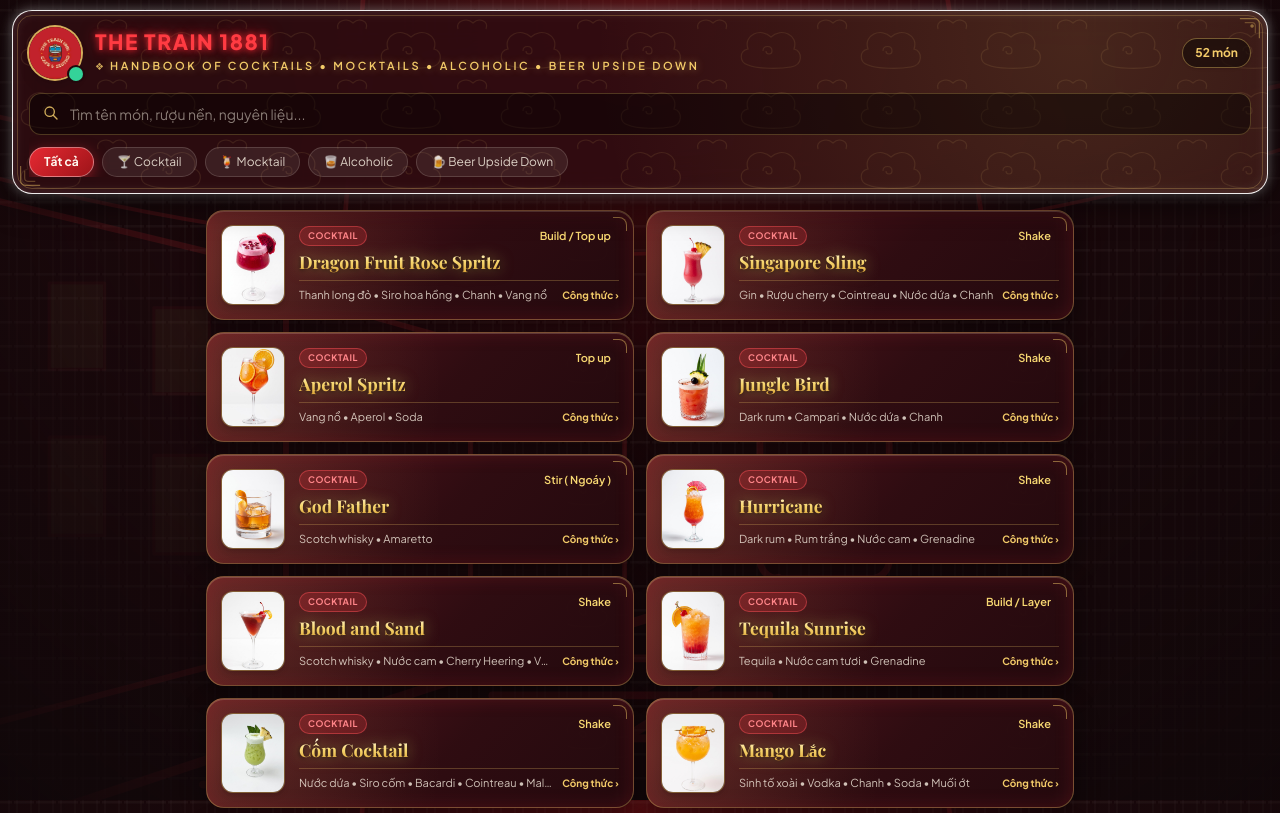
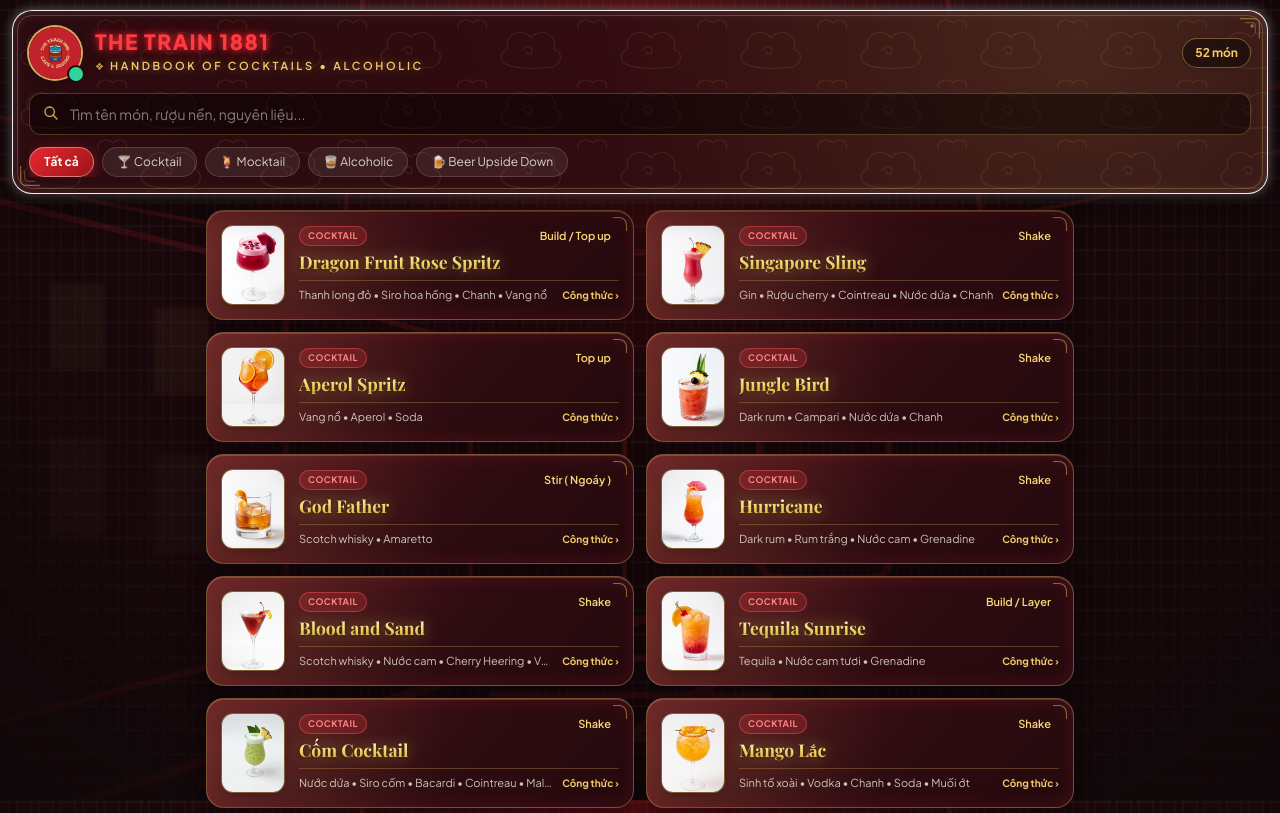
Before and after one commit to minh290707/congthuc1881.github.io, a plain HTML site: page index.html in a window 1280 px wide. Shown: the top 813 px of the page. Drawn offline with nearby package versions, Linux system fonts and the light colour scheme.

Commit message:
Update index.html

```diff
--- a/index.html
+++ b/index.html
@@ -294,7 +294,7 @@
           <div class="flex items-center gap-1.5 mt-1.5">
             <span class="text-[10px] text-[#F3CB69]/80">❖</span>
             <p class="text-[11px] text-[#F3CB69] font-semibold uppercase tracking-[0.24em]" style="text-shadow: 0 0 8px rgba(243, 203, 105, 0.45);">
-              HANDBOOK OF COCKTAILS • MOCKTAILS • ALCOHOLIC • BEER UPSIDE DOWN
+              HANDBOOK OF COCKTAILS • ALCOHOLIC
             </p>
           </div>
         </div>
```
